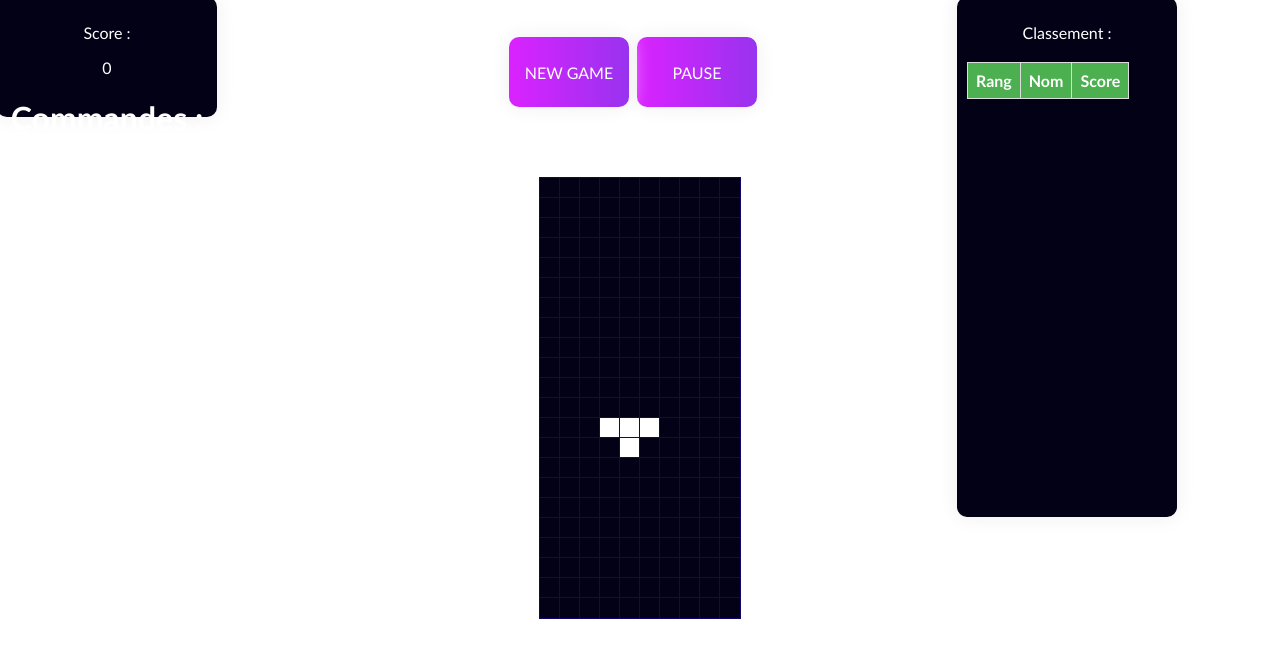
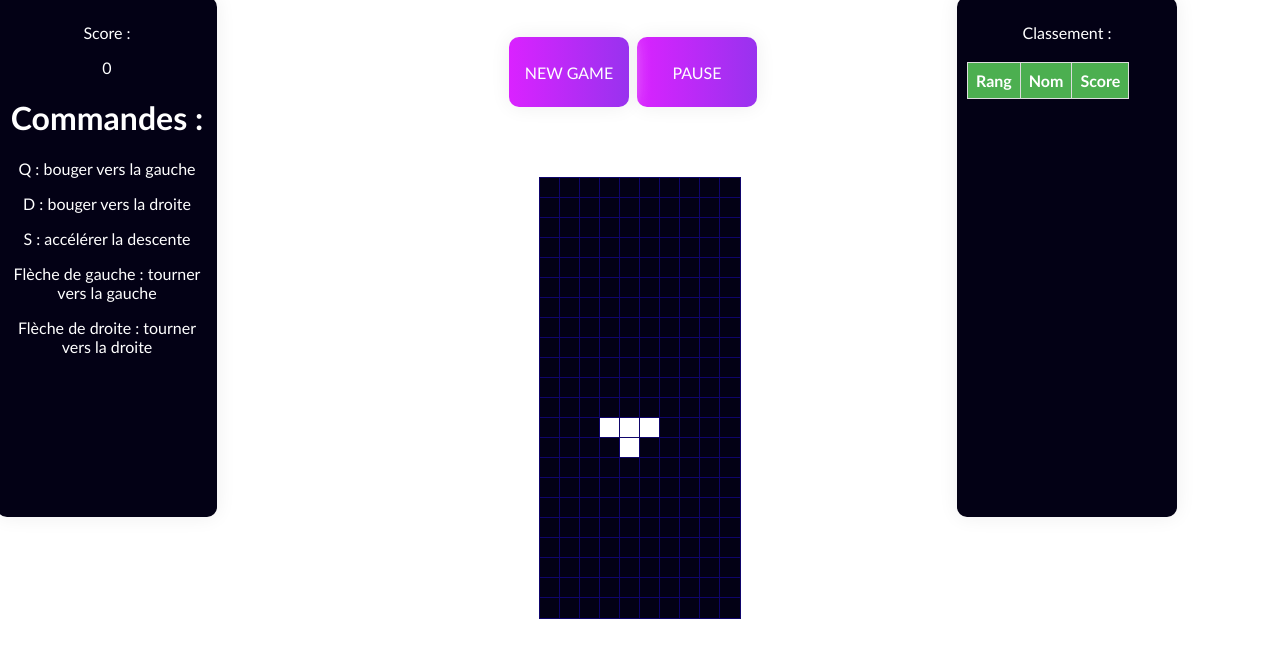
Before and after one commit to VOID575/Tetris-js-project, a Flask app: page / in a window 1280 px wide. Shown: the top 658 px of the page. Run offline with Flask 3, Linux system fonts and the light colour scheme; lists and menus that the app fills with data are empty.

Commit message:
Update Style.css

```diff
--- a/static/Style.css
+++ b/static/Style.css
@@ -32,7 +32,7 @@
   position: absolute;
   top: 0%;
   left: 0%;
-  height: 100px;
+  height: 500px;
   width: 200px;
   padding: 10px;
   margin: -3px;
```
